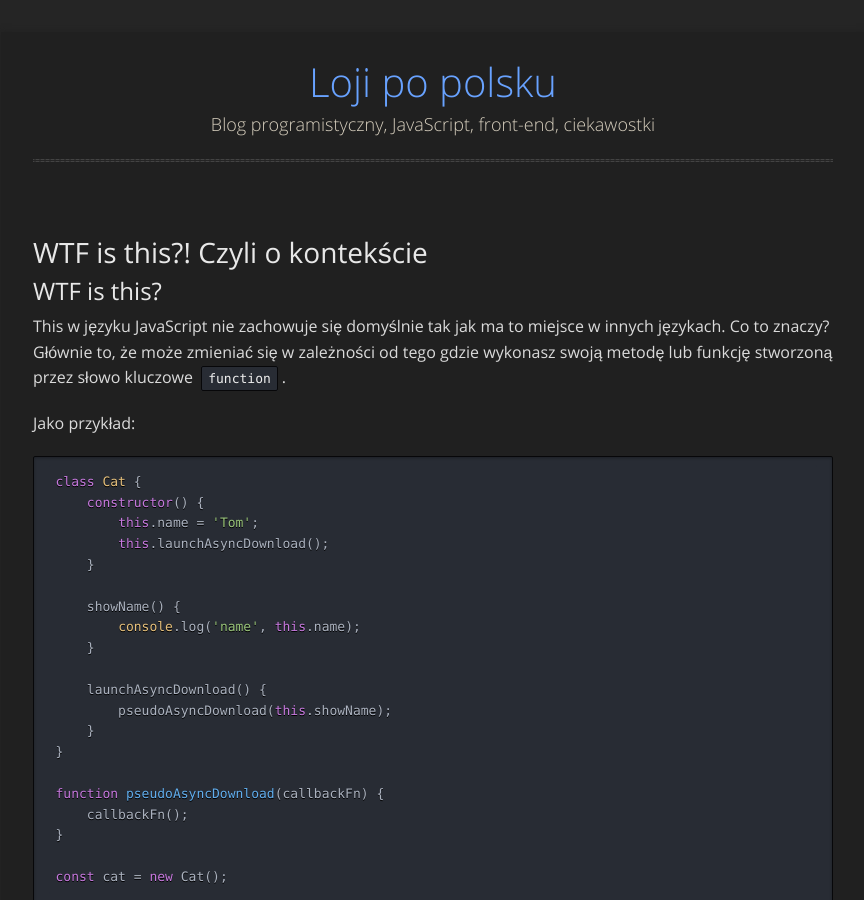
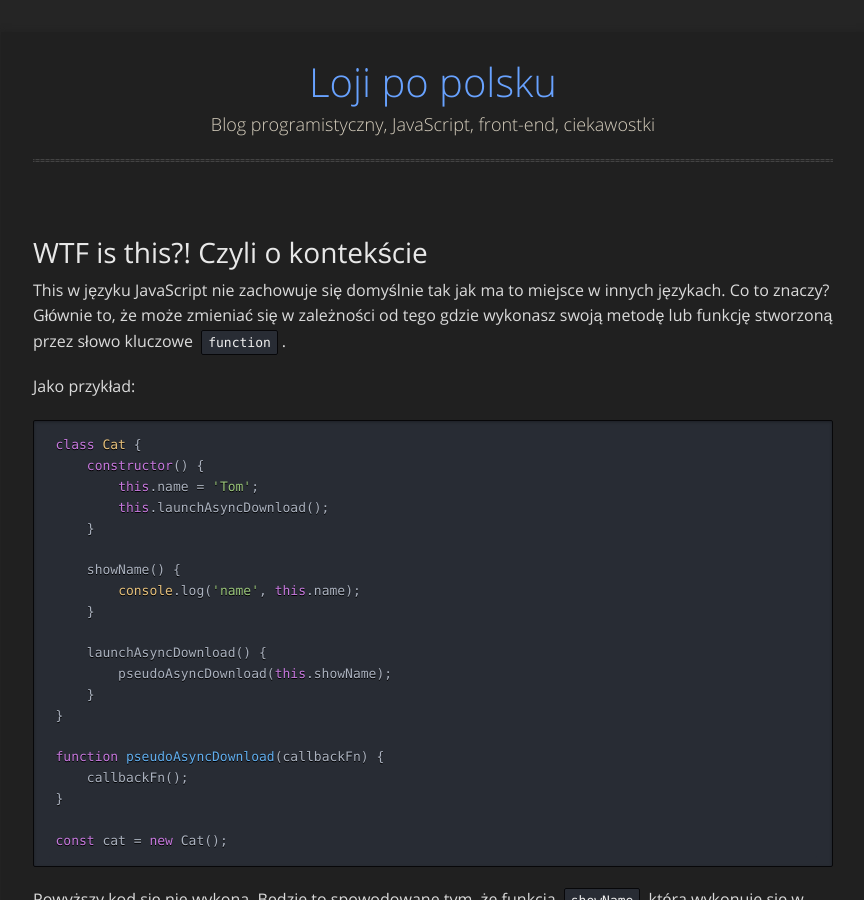
Before and after one commit to Loji/loji.github.io-po-polsku, a Jekyll site: the page built from _posts/2017-10-24-trochę-o-JS-WTF-is-this-czyli-kontekst.md, in a window 1280 px wide and 900 px high. Shown: the whole window, without its empty margins (207-1071 px from the left). Built offline with Jekyll 4.4.1, drawn with Linux system fonts in a browser that asks for light colours; nearby versions of some CDN libraries.

Commit message:
Removing repeated title

```diff
--- a/_posts/2017-10-24-trochę-o-JS-WTF-is-this-czyli-kontekst.md
+++ b/_posts/2017-10-24-trochę-o-JS-WTF-is-this-czyli-kontekst.md
@@ -4,8 +4,6 @@ title:  "WTF is this?! Czyli o kontekście"
 date:   2017-10-29 20:08:59 +0200
 categories: trochę-o-js
 ---
-
-## WTF is this?
 
 This w języku JavaScript nie zachowuje się domyślnie tak jak ma to miejsce w innych językach. Co to znaczy? Głównie to, że może zmieniać się w zależności od tego gdzie wykonasz swoją metodę lub funkcję stworzoną przez słowo kluczowe `function`.
 
```
